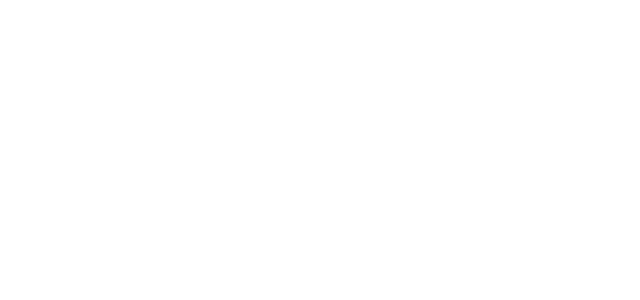
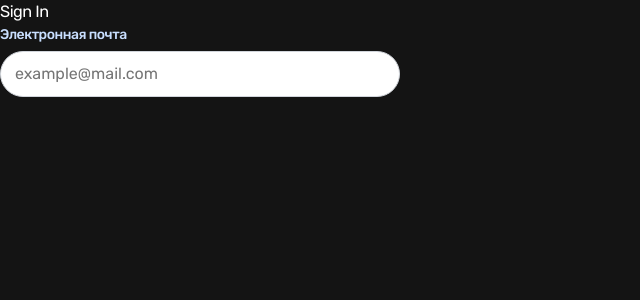
Before and after one commit to RutinaHabits/ArcTracker-front, a Next.js app: page /sign-in in a window 1280 px wide. Before the commit this address had no page. Shown: the top 300 px of the page, without its empty margins (0-640 px from the left). Built offline with nearby package versions, Linux system fonts and the light colour scheme.

Commit message:
fix: fix broken URL path by renaming route

```diff
--- /dev/null
+++ b/src/app/(auth)/sign-in/page.tsx
@@ -0,0 +1,14 @@
+import { Input } from "@/shared/ui/Input/Input";
+
+export default function SignInPage() {
+  return (
+    <div>
+      <span>Sign In</span>
+      <Input
+        label="Электронная почта"
+        type="email"
+        placeholder="example@mail.com"
+      ></Input>
+    </div>
+  );
+}
--- /dev/null
+++ b/src/app/(auth)/sign-up/page.tsx
@@ -0,0 +1,3 @@
+export default function SignInPage() {
+  return <div> Sign Up</div>;
+}
--- a/src/app/(auth)/sing-in/page.tsx
+++ /dev/null
@@ -1,3 +0,0 @@
-export default function SingInPage() {
-  return <div> Sing In</div>;
-}
--- a/src/app/(auth)/sing-up/page.tsx
+++ /dev/null
@@ -1,3 +0,0 @@
-export default function SingInPage() {
-  return <div> Sing Up</div>;
-}
```
